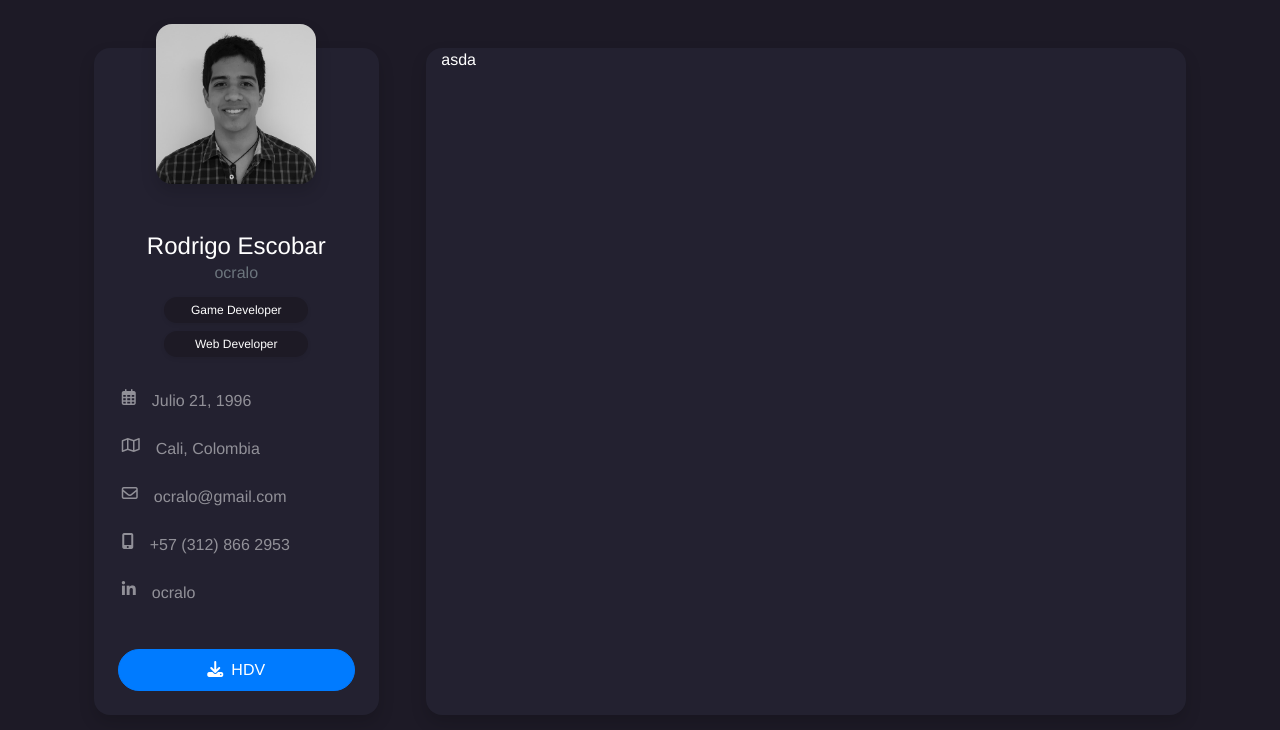
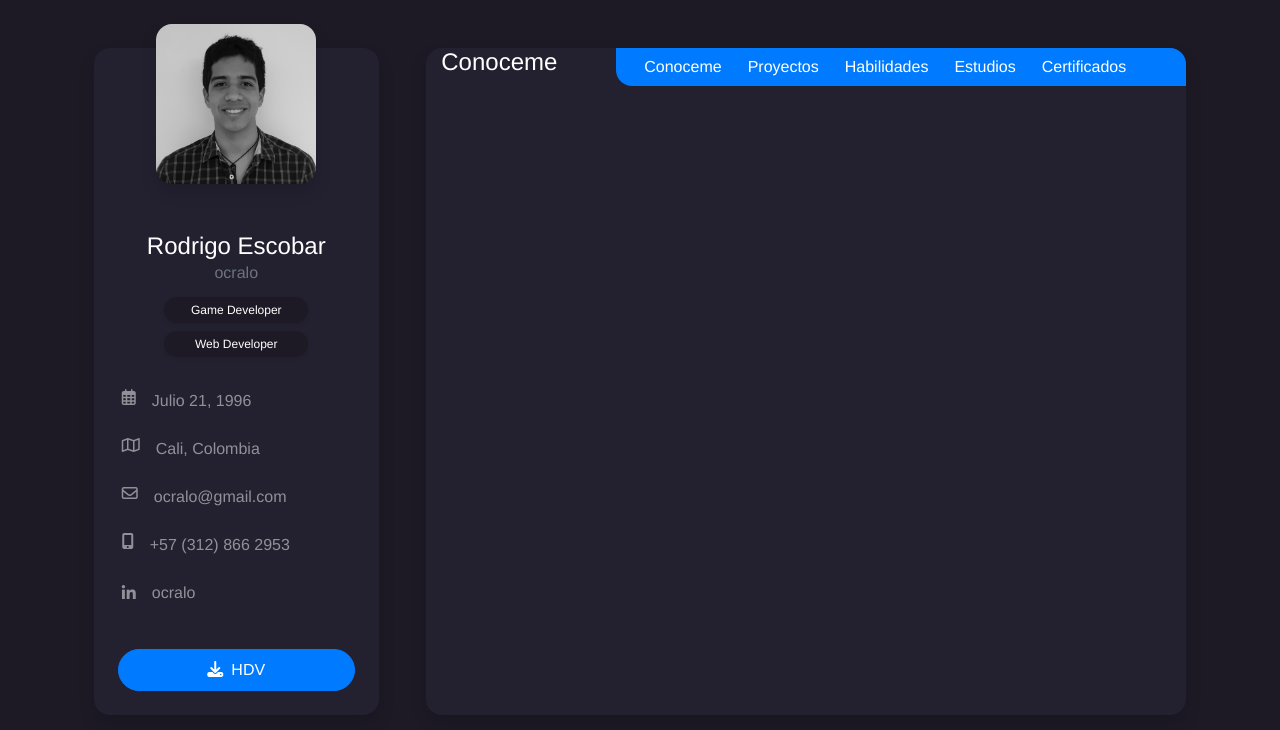
Before and after one commit to ocralo/vueCV, a Vue app: page / in a window 1280 px wide. Shown: the top 730 px of the page. Built offline with nearby package versions, Linux system fonts and the light colour scheme.

Commit message:
se crea el menu para el cambio de contenido

```diff
--- a/src/views/index.vue
+++ b/src/views/index.vue
@@ -30,7 +30,7 @@
             <p>+57 (312) 866 2953</p>
           </div>
           <div class="rel-info-contac-item d-flex p-1 text-white-50">
-            <i class="fab fa-linkedin-in mr-3"></i>
+            <i class="fab fa-linkedin-in mr-3 mt-1"></i>
             <p>ocralo</p>
           </div>
         </div>
@@ -40,7 +40,25 @@
           </div>
         </div>
       </div>
-      <div class="col-md-8 rel-bg-content rel-rounded shadow">asda</div>
+      <div class="col-md-8 rel-bg-content rel-rounded shadow">
+        <div class="row justify-content-around">
+          <div class="col-md-3">
+            <h4>Conoceme</h4>
+          </div>
+          <div class="col-md-9 bg-primary rel-nav">
+            <button type="button" class="btn btn-primary">Conoceme</button>
+            <button type="button" class="btn btn-primary">Proyectos</button>
+            <button type="button" class="btn btn-primary">Habilidades</button>
+            <button type="button" class="btn btn-primary">Estudios</button>
+            <button type="button" class="btn btn-primary">Certificados</button>
+          </div>
+        </div>
+        <div class="row">
+          <div class="container-fluid">
+            <div class="row"></div>
+          </div>
+        </div>
+      </div>
     </div>
   </div>
 </template>
@@ -55,7 +73,7 @@ export default {};
   border-radius: 1em;
 }
 .rel-img-profile {
-  background-image: url('~@/assets/img/Rodrigo.jpg');
+  background-image: url("~@/assets/img/Rodrigo.jpg");
   position: relative;
   top: -3em;
   margin-left: auto;
@@ -80,6 +98,10 @@ export default {};
 .rel-cv-download {
   width: 18em;
 }
+.rel-nav {
+  border-radius: 0 1em 0em 1em;
+}
+
 @media (max-width: 992px) {
   .rel-img-profile {
     margin-left: auto;
```
